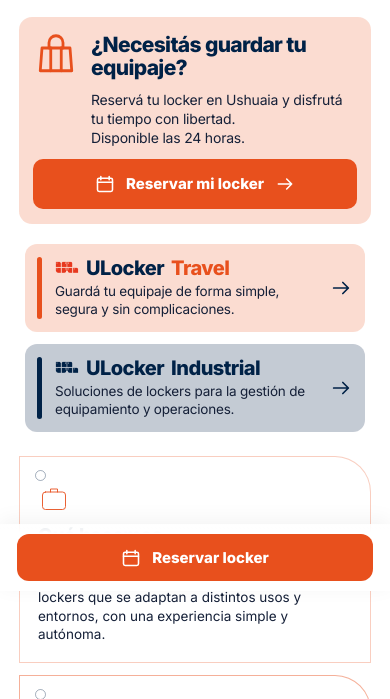
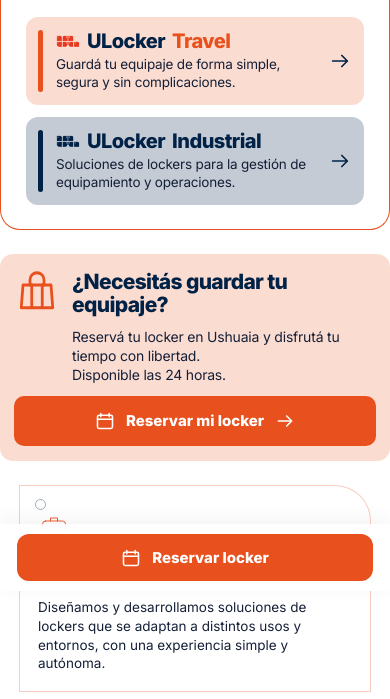
Before and after one commit to darlolanza/portal_ulocker, a plain HTML site: page index.html in a window 390 px wide. Shown: the part 253-952 px from the top of the page. Drawn offline with Linux system fonts and the light colour scheme.

Commit message:
Agregado recuadro del head

```diff
--- a/css/styles.css
+++ b/css/styles.css
@@ -268,12 +268,16 @@ main {
 .top-block {
   display: grid;
   grid-template-columns: minmax(0, 1.6fr) minmax(0, 1fr);
-  grid-template-areas:
-    "intro solutions"
-    "booking booking";
+  grid-template-areas: "intro solutions";
   column-gap: 55px;
   row-gap: 24px;
-  padding: 47px 0 9px;
+  padding: 44px 0 34px;
+  border-left: 1.5px solid var(--orange);
+  border-right: 1.5px solid var(--orange);
+  border-bottom: 1.5px solid var(--orange);
+  border-top: none;
+  border-radius: 0 0 24px 24px;
+  margin-bottom: 24px;
 }
 
 .intro-copy {
@@ -404,7 +408,6 @@ main {
    7. Bloque de Reserva (Booking)
    ========================================================================== */
 .booking {
-  grid-area: booking;
   display: grid;
   grid-template-columns: 94px 1fr auto;
   align-items: center;
@@ -412,7 +415,7 @@ main {
   border-radius: var(--radius);
   background: var(--orange-soft);
   padding: 23px 24px 24px 34px;
-  margin: 0;
+  margin: 0 0 24px;
   scroll-margin-top: 95px;
 }
 
@@ -1228,10 +1231,11 @@ main {
     grid-template-columns: minmax(0, 1fr);
     grid-template-areas:
       "intro"
-      "booking"
       "solutions";
     gap: 20px;
-    padding: 25px 19px 0;
+    padding: 25px 19px 24px;
+    border-radius: 0 0 20px 20px;
+    margin-bottom: 24px;
   }
 
   .intro-copy {
```
Also changed, not shown: index.html (+1 -1 lines).
